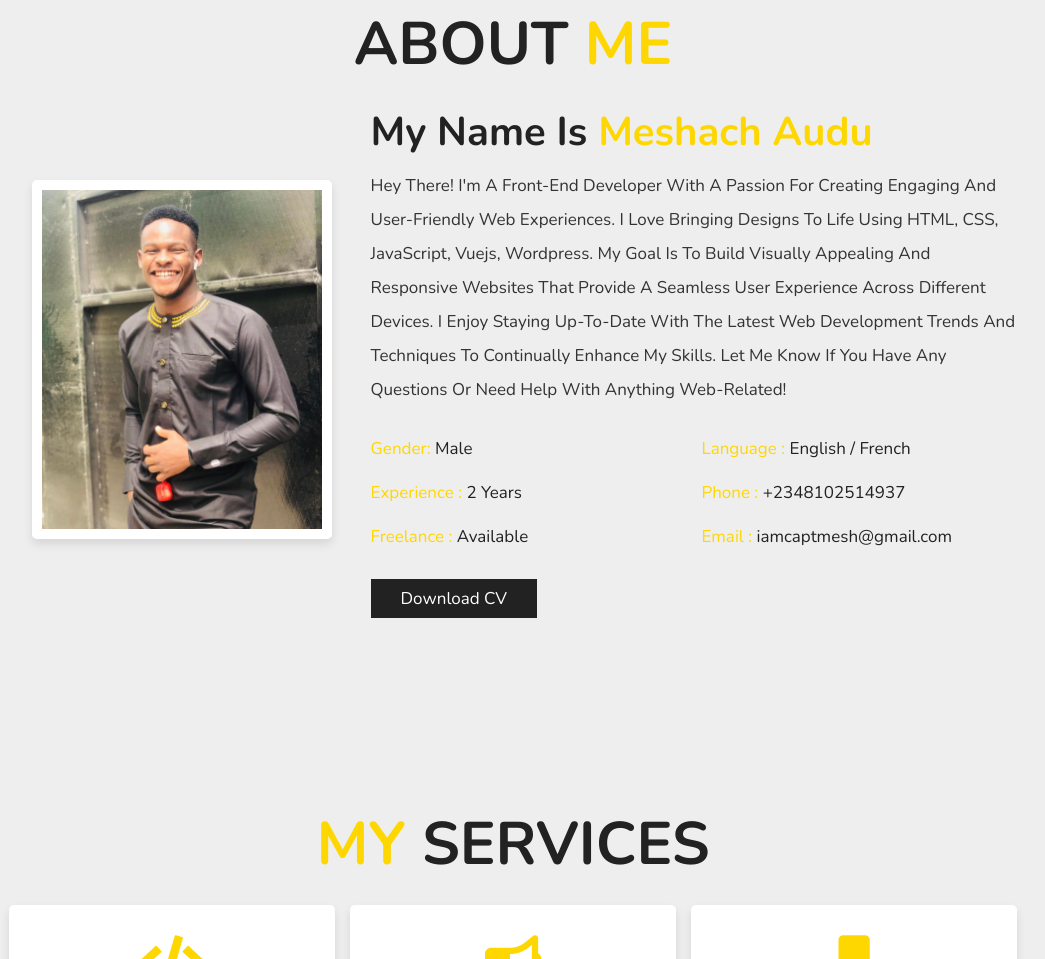
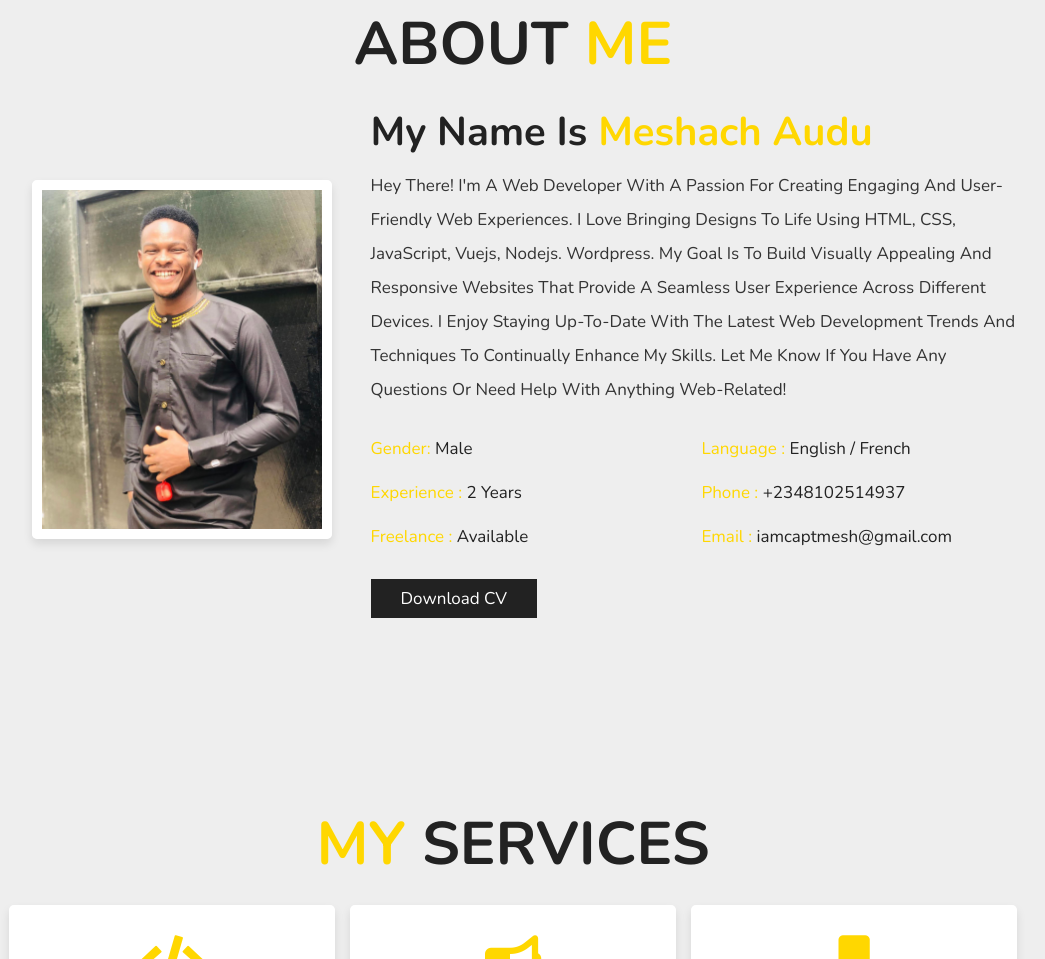
Before and after one commit to kwuva/portfolio-website, a plain HTML site: page index.html in a window 1280 px wide. Shown: the part 817-1776 px from the top of the page, without its empty margins (102-1147 px from the left). Drawn offline with nearby package versions, Linux system fonts and the light colour scheme; animation ran at ten frames a second.

Commit message:
Update index.html

```diff
--- a/index.html
+++ b/index.html
@@ -55,9 +55,9 @@
         <div class="content">
           <h3>my name is <span> Meshach Audu </span></h3>
           <p class="info">
-            Hey there! I'm a front-end developer with a passion for creating
+            Hey there! I'm a web developer with a passion for creating
             engaging and user-friendly web experiences. I love bringing designs
-            to life using HTML, CSS, JavaScript, vuejs, wordpress. My goal is to build
+            to life using HTML, CSS, JavaScript, vuejs, nodejs. wordpress. My goal is to build
             visually appealing and responsive websites that provide a seamless
             user experience across different devices. I enjoy staying up-to-date
             with the latest web development trends and techniques to continually
```
